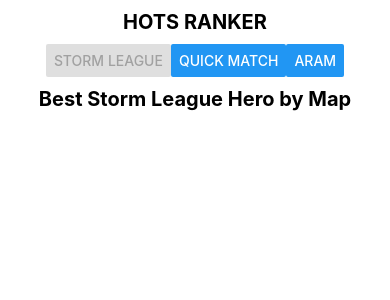
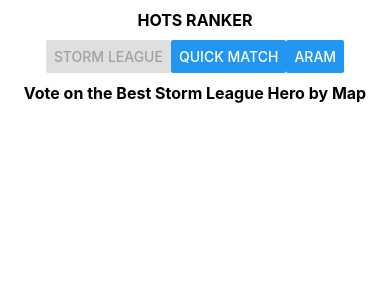
Before and after one commit to jeanbeanie/hots-mobile, a React Native app: screen / in a window 390 px wide. Shown: the top 300 px of the page. Built offline with nearby package versions, Linux system fonts and the light colour scheme; what react-native would draw is missing.

Commit message:
game mode button switches game modee state whichw updates title

```diff
--- a/App.tsx
+++ b/App.tsx
@@ -11,9 +11,9 @@
   View,
   Text,
   StatusBar,
-  Button,
 } from 'react-native';
 
+import Filter from './src/Filter';
 import {Colors} from 'react-native/Libraries/NewAppScreen';
 import {gameModes, gameMaps, gameHeroes} from './src/initialData';
 
@@ -32,34 +32,13 @@
 
 interface IState {
   totalVotes: IVotes[];
-  currentMode: number;
   currentMap: number | null;
 }
-
-interface IFilterProps {
-  links: {label: string; isDisabled:boolean; onClick: () => void}[];
-}
-
-const Filter = (props: IFilterProps) => {
-  return (
-    <View style={styles.flexContainer}>
-      {props.links.map((link) => (
-        <Button
-          style={styles.navButton}
-          title={link.label}
-          onPress={link.onClick}
-          disabled={link.isDisabled}
-        />
-      ))}
-    </View>
-  );
-};
 
 const App = () => {
   const returnInitialState = (): IState => {
     const initialState = {
       totalVotes: [],
-      currentMode: 0,
       currentMap: null,
     };
     gameModes.forEach((mode, modeIndex) => {
@@ -79,27 +58,30 @@
     return initialState;
   };
 
-  const [state, setState] = useState(returnInitialState());
+  const [state] = useState(returnInitialState());
+  const [currentMode, setCurrentMode] = useState(0);
 
   const returnScreenTitle = (
     modeName: string,
     mapName: string | null,
   ): string => {
     const stringTail = mapName ? `for ${mapName}` : 'by Map';
-    return `Best ${modeName} Hero ${stringTail}`;
+    return `Vote on the Best ${modeName} Hero ${stringTail}`;
   };
 
   const returnFilterLinks = () => {
     return gameModes.map((mode, modeIndex) => {
       return {
         label: mode,
-        onClick: () => {},
-        isDisabled: state.currentMode === modeIndex,
+        onClick: () => {
+          setCurrentMode(modeIndex);
+        },
+        isDisabled: currentMode === modeIndex,
       };
     });
   };
 
-  const {currentMode, currentMap} = state;
+  const {currentMap} = state;
   const title = returnScreenTitle(
     gameModes[currentMode],
     currentMap ? gameMaps[currentMap].name : null,
@@ -126,14 +108,8 @@
 };
 
 const styles = StyleSheet.create({
-  flexContainer: {
-    flex: 1,
-    flexDirection: 'row',
-    justifyContent: 'center',
-  },
-  navButton: {},
   title: {
-    fontSize: 20,
+    fontSize: 16,
     fontWeight: 'bold',
     textAlign: 'center',
     paddingTop: 10,
--- /dev/null
+++ b/src/Filter.tsx
@@ -0,0 +1,28 @@
+import React from 'react';
+import {View, Button} from 'react-native';
+
+interface IFilterProps {
+  links: {label: string; isDisabled: boolean; onClick: () => void}[];
+}
+
+const Filter = (props: IFilterProps) => {
+  return (
+    <View style={styles}>
+      {props.links.map((link) => (
+        <Button
+          title={link.label}
+          onPress={link.onClick}
+          disabled={link.isDisabled}
+        />
+      ))}
+    </View>
+  );
+};
+
+const styles = {
+  flex: 1,
+  flexDirection: 'row',
+  justifyContent: 'center',
+};
+
+export default Filter;
```
